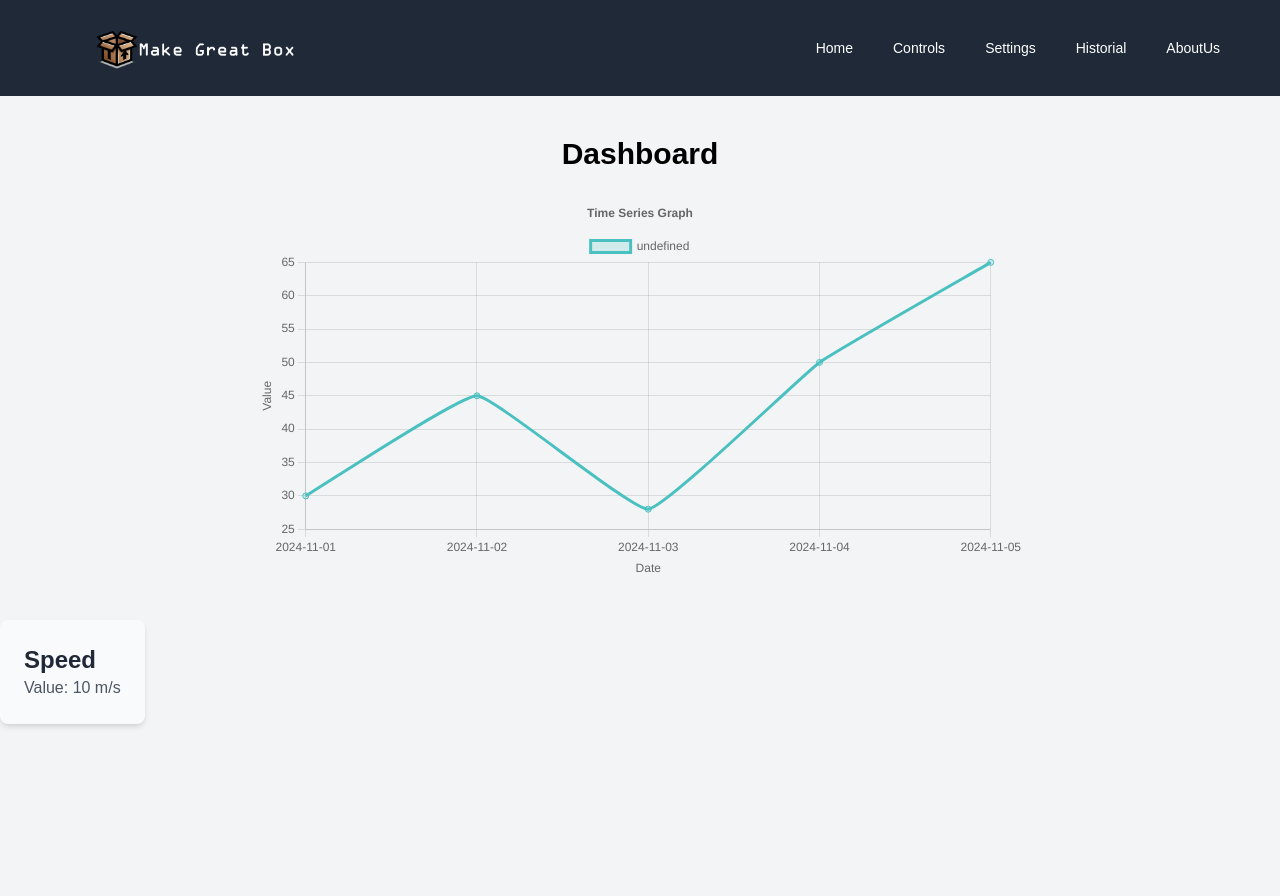
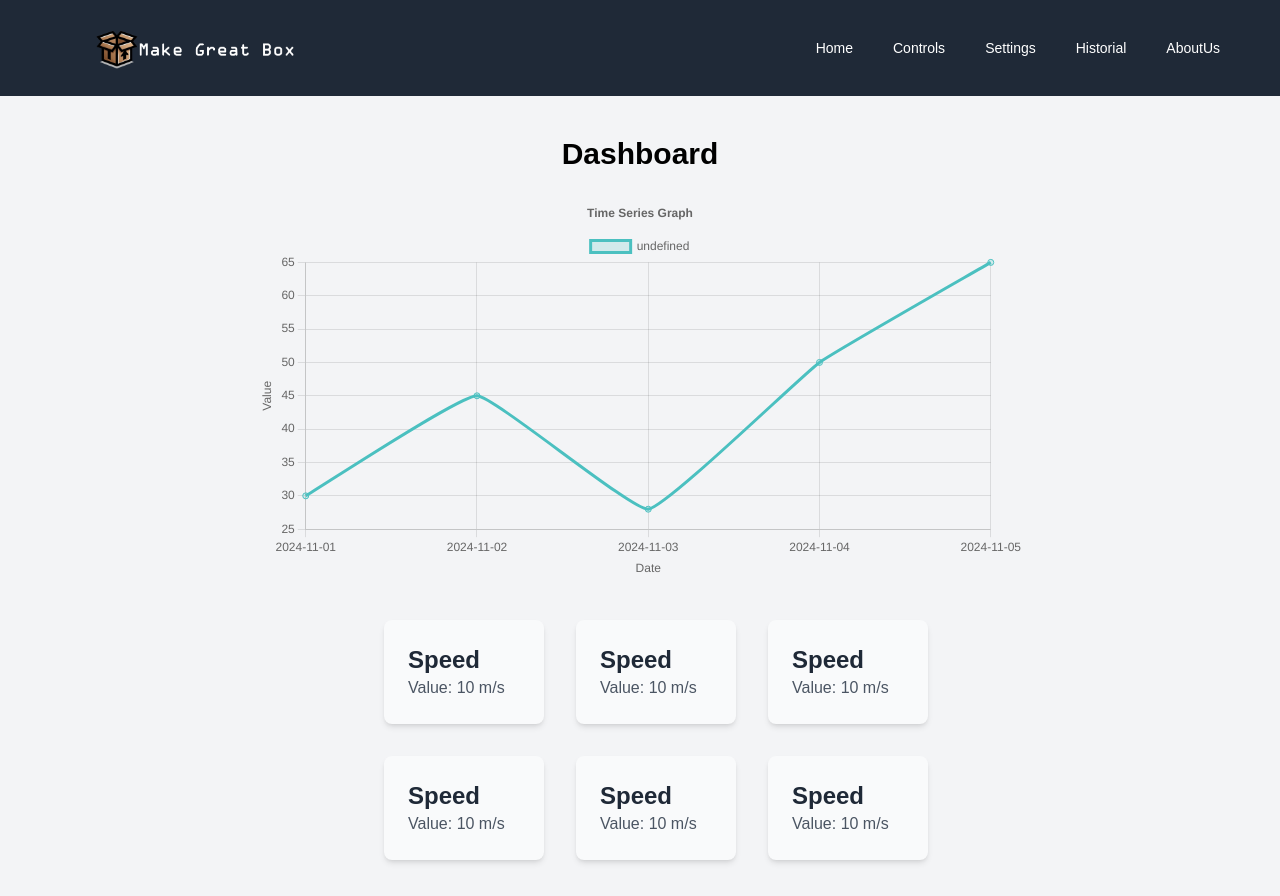
Before and after one commit to MakeGreatBox/frontend, a Next.js app: page / in a window 1280 px wide. Built offline with nearby package versions, Linux system fonts and the light colour scheme.

Commit message:
Historial v3

```diff
--- a/app/historial/page.tsx
+++ b/app/historial/page.tsx
@@ -1,5 +1,67 @@
-export default function drttingd(){
-    return(
-        <h1>tets</h1>
-    )
-}
+// page.tsx
+"use client";
+
+import Navbar from "@/components/Navbar/Navbar";
+import React, { useEffect, useState } from "react";
+
+const HistoryTable = () => {
+    const [history, setHistory] = useState<any[]>([]); // State to store the fetched data
+    const [loading, setLoading] = useState(true); // State for loading status
+    const [error, setError] = useState<string | null>(null); // State to handle errors
+
+    useEffect(() => {
+        const fetchHistory = async () => {
+            try {
+                const response = await fetch("http://localhost:8000/api/history");
+                if (!response.ok) {
+                    throw new Error(`Error: ${response.statusText}`);
+                }
+                const data = await response.json();
+                setHistory(data); // Update state with the fetched data
+            } catch (err: any) {
+                setError(err.message); // Update error state if an error occurs
+            } finally {
+                setLoading(false); // After fetch is complete, set loading to false
+            }
+        };
+
+        fetchHistory();
+    }, []); // Empty array means this effect runs once on component mount
+
+    // Display loading message while data is being fetched
+    if (loading) {
+        return <div className="p-4 text-center text-gray-500">Loading...</div>;
+    }
+
+    // Display error message if fetch fails
+    if (error) {
+        return <div className="p-4 text-center text-red-500">Error: {error}</div>;
+    }
+
+    return (
+        <div>
+            <Navbar/>
+            <div className="p-4">
+                <h1 className="text-2xl font-bold mb-4">Historical Events</h1>
+                <table className="min-w-full bg-white border border-gray-200">
+                    <thead>
+                        <tr>
+                            <th className="px-4 py-2 border-b">Event</th>
+                            <th className="px-4 py-2 border-b">Date</th>
+                        </tr>
+                    </thead>
+                    <tbody>
+                        {history.map((item) => (
+                            <tr key={item.id} className="odd:bg-gray-100 even:bg-gray-200">
+                                <td className="px-4 py-2 border">{item.topic}</td>
+                                <td className="px-4 py-2 border">{item.timestamp}</td>
+                            </tr>
+                        ))}
+                    </tbody>
+                </table>
+            </div>
+        </div>
+    );
+};
+
+export default HistoryTable;
--- a/components/TimeGraph/Cards.tsx
+++ b/components/TimeGraph/Cards.tsx
@@ -1,30 +1,43 @@
 "use client";
-import React, { useState, useEffect } from 'react';
-import data from './data/card_data.json';  // Importing your JSON file
-
-// Define the type for the data
-interface Item {
-  id: string;
-  value: number;
-}
+import React from 'react';
 
 const Cards: React.FC = () => {
-  // State to hold the data
-  const [items, setItems] = useState<Item[]>([]);
-
-  useEffect(() => {
-    setItems([data]);  // Set the data (assuming only one object)
-  }, []);
-
   return (
-      <div className="space-y-6 w-3/12 flex">
-        {items.map((item) => (
-          <div key={item.id} className="p-6 bg-gray-50 rounded-lg shadow-md">
-            <h2 className="text-2xl font-semibold text-gray-800">{item.id}</h2>
-            <p className="text-gray-600">Value: {item.value} m/s</p>
-          </div>
-        ))}
+    <div>
+    <div className="flex justify-center mb-8">
+      <div className="flex flex-wrap justify-center space-x-8 space-y-8 md:space-y-0">
+        <div className="p-6 bg-gray-50 rounded-lg shadow-md w-full md:w-40 ml-8">
+          <h2 className="text-2xl font-semibold text-gray-800">Speed</h2>
+          <p className="text-gray-600">Value: 10 m/s</p>
+        </div>
+        <div className="p-6 bg-gray-50 rounded-lg shadow-md w-full md:w-40">
+          <h2 className="text-2xl font-semibold text-gray-800">Speed</h2>
+          <p className="text-gray-600">Value: 10 m/s</p>
+        </div>
+        <div className="p-6 bg-gray-50 rounded-lg shadow-md w-full md:w-40">
+          <h2 className="text-2xl font-semibold text-gray-800">Speed</h2>
+          <p className="text-gray-600">Value: 10 m/s</p>
+        </div>
       </div>
+    </div>
+    <div className="flex justify-center mt-8">
+      <div className="flex flex-wrap justify-center space-x-8 space-y-8 md:space-y-0">
+        <div className="p-6 bg-gray-50 rounded-lg shadow-md w-full md:w-40 ml-8">
+          <h2 className="text-2xl font-semibold text-gray-800">Speed</h2>
+          <p className="text-gray-600">Value: 10 m/s</p>
+        </div>
+        <div className="p-6 bg-gray-50 rounded-lg shadow-md w-full md:w-40">
+          <h2 className="text-2xl font-semibold text-gray-800">Speed</h2>
+          <p className="text-gray-600">Value: 10 m/s</p>
+        </div>
+        <div className="p-6 bg-gray-50 rounded-lg shadow-md w-full md:w-40">
+          <h2 className="text-2xl font-semibold text-gray-800">Speed</h2>
+          <p className="text-gray-600">Value: 10 m/s</p>
+        </div>
+      </div>
+    </div>
+    <br></br>
+    </div>
   );
 };
 
```
Also changed, not shown: server.js (added, +17 -0 lines).
